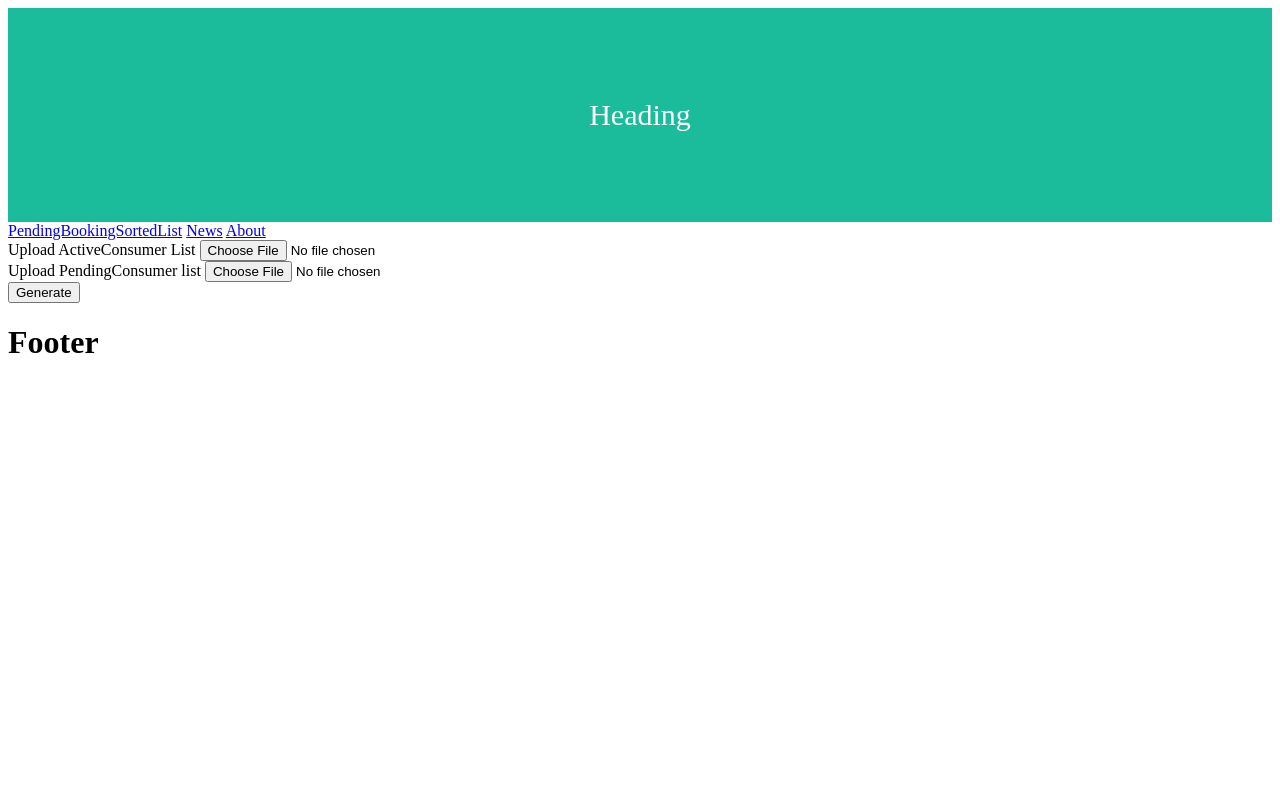
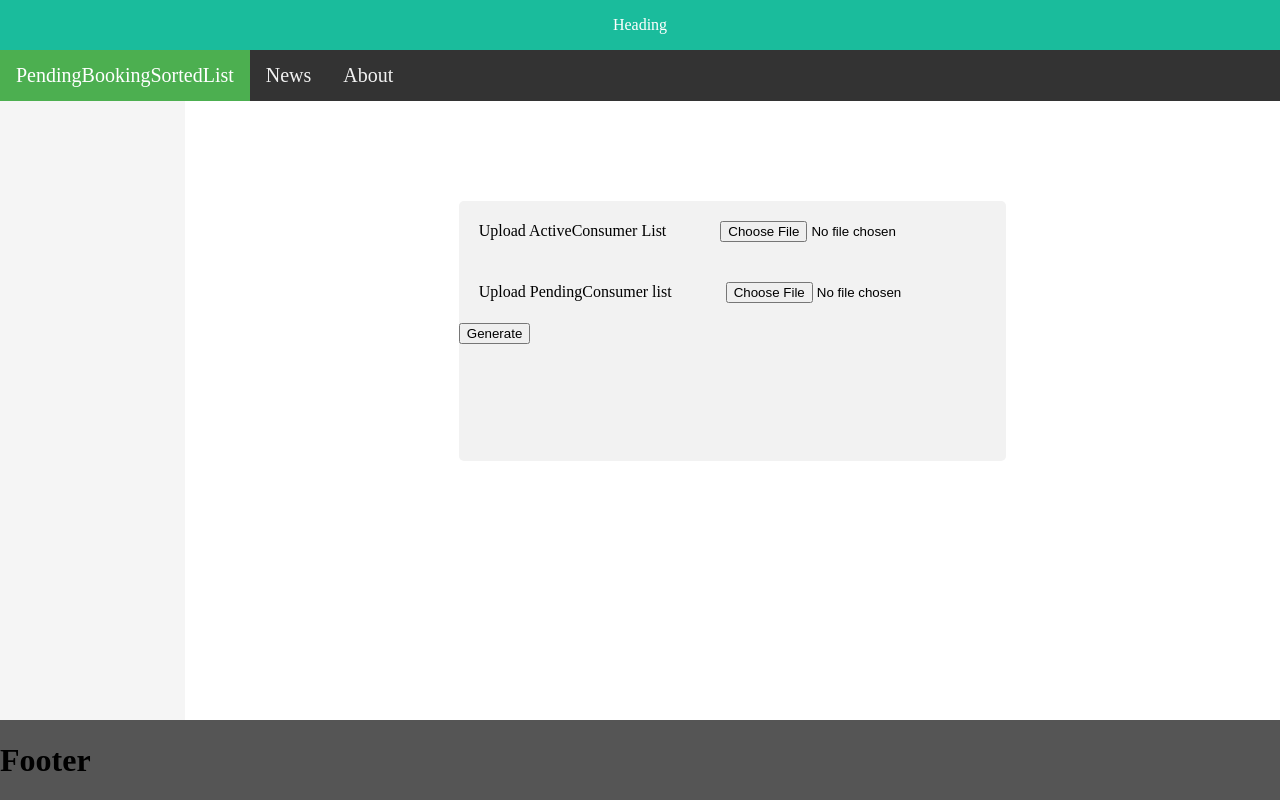
Before and after one commit to adityazagade/EasyPeasyGas, a website built with webpack: page src/index.html in a window 1280 px wide. Built offline with nearby package versions, Linux system fonts and the light colour scheme.

Commit message:
adding the modified css file

```diff
--- a/src/Assets/Styles/style.css
+++ b/src/Assets/Styles/style.css
@@ -1,15 +1,97 @@
 .header {
-    padding: 60px;
-    text-align: center;
-    background: #1abc9c;
-    color: white;
-    font-size: 30px;
+  flex-grow: 0;
+  text-align: center;
+  background: #1abc9c;
+  color: white;
   }
 
 .footer {
+  flex-grow: 0;
+  background: #555;
+  }
 
+.mainBody {
+  flex-grow: 7;
+  display: flex;
+  flex-direction: row;
 }
 
-.mainBody {
+.flex-container {
+  display: flex;
+  flex-direction: column;
+  height: 100vh;
+  padding: 0;
+  margin: 0;
+/* border-style: ridge */
+  /* flex-direction: column; */
+  /* flex-wrap: nowrap; */
+}
 
+.topnav {
+  /* background: #eee; */
+  flex-grow: 0;
+  display: flex;
+  background-color: #333;
+  overflow: hidden;
 }
+
+/* Style the links inside the navigation bar */
+.topnav a {
+  flex-direction: row;
+  color: #f2f2f2;
+  text-align: center;
+  padding: 14px 16px;
+  text-decoration: none;
+  font-size: 20px;
+}
+
+/* Change the color of links on hover */
+.topnav a:hover {
+  background-color: #ddd;
+  color: black;
+}
+
+/* Add an active class to highlight the current page */
+.topnav a.active {
+  background-color: #4CAF50;
+  color: white;
+}
+
+.subNavaigation{
+  flex-grow: 1;
+  background-color:whitesmoke;
+}
+
+.mainContent{
+  background-color:white;
+  flex-grow: 3;
+  padding-top:100px;
+}
+
+.formcontainer{
+  border-radius: 5px;
+  background-color: #f2f2f2;
+  margin: auto;
+  width: 50%;
+  height: 50%;
+}
+
+.fileuploadcontainer{
+  padding: 20px;
+}
+.fileuploadlabel{
+  padding:0px 50px 0px 0;
+}
+.fileUploadButton{
+  padding:0px 50px 0px 0;
+}
+
+input[type=submit] {
+  width: 20%;
+  background-color: #4CAF50;
+  color: black;
+  padding: 14px 20px;
+  border: none;
+  border-radius: 4px;
+  cursor: pointer;
+}
```
